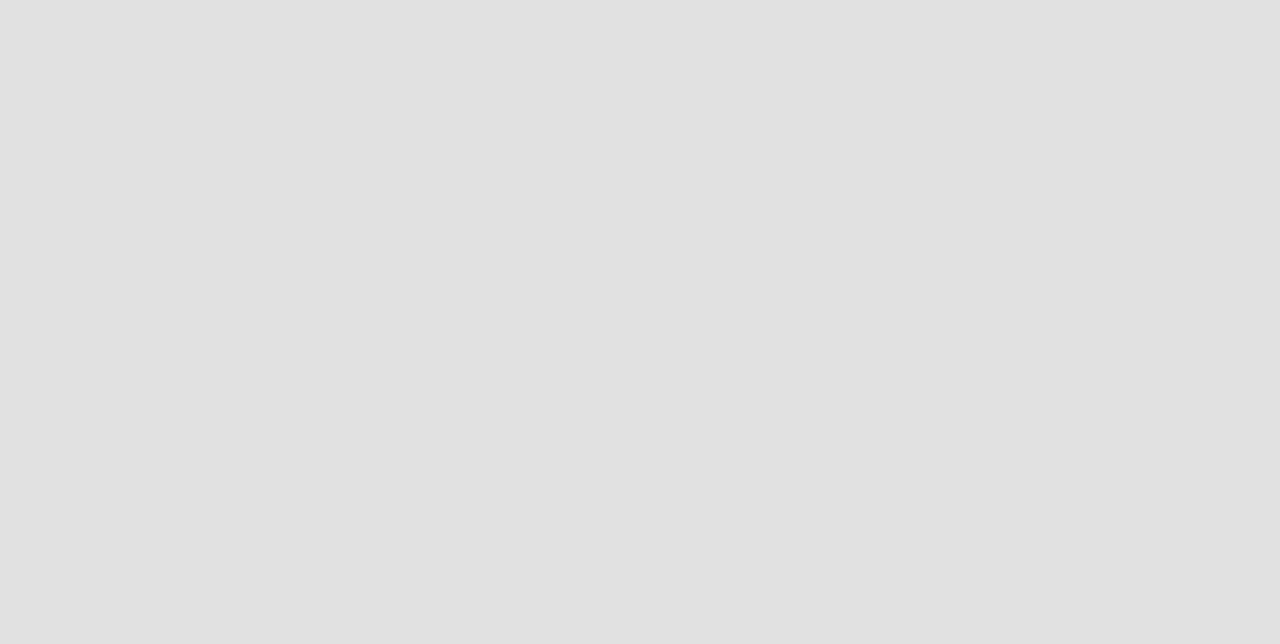
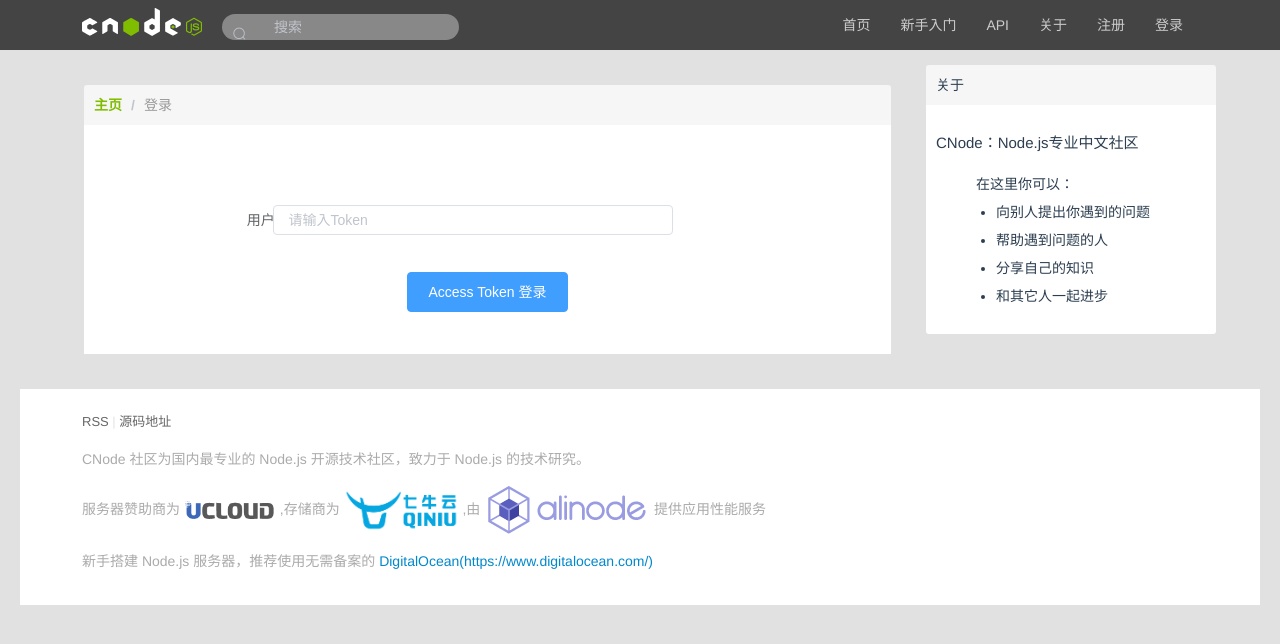
Before and after one commit to guoshengqiu/conde-element-ui, a Vue app in the folder my-cnode/: page /#/sign in a window 1280 px wide. Shown: the top 644 px of the page. Built offline with nearby package versions, Linux system fonts and the light colour scheme.

Commit message:
添加登录，完善路由

```diff
--- a/my-cnode/src/App.vue
+++ b/my-cnode/src/App.vue
@@ -8,6 +8,9 @@
 <script>
 export default {
   name: 'App',
+  created () {
+    this.$store.commit('userInfor', JSON.parse(localStorage.getItem('accesstokenReturn')))
+  },
   mounted () {
     window.addEventListener('scorll', function () {
       console.log('scroll')
--- a/my-cnode/src/components/Header/index.vue
+++ b/my-cnode/src/components/Header/index.vue
@@ -4,16 +4,24 @@
       <router-link class="logo" :to="{path:'/'}">
         <img src="@/assets/cnode.svg" alt="cnode">
       </router-link>
-      <input class="search" @keyup.enter="search" placeholder="请输入" v-model.trim="searchText" type="text">
+      <el-input
+          v-model.trim="searchText"
+          placeholder="搜索"
+          clearable
+          class="search"
+          @keyup.enter="search"
+        >
+          <i slot="prefix" class="el-input__icon el-icon-search"></i>
+        </el-input>
     </div>
     <div class="container-rg">
       <router-link :to="{path:'/'}">首页</router-link>
       <router-link v-if="login" :to="{path: '/more'}">未读消息</router-link>
       <router-link :to="{path: '/more'}">新手入门</router-link>
-      <router-link :to="{path:'/API'}">API</router-link>
+      <router-link :to="{path:'/more'}">API</router-link>
       <router-link :to="{path: '/more'}">关于</router-link>
       <router-link v-if="!login" :to="{path: '/more'}">注册</router-link>
-      <router-link :to="{path:'/signin'}" v-if="!login">登录</router-link>
+      <router-link :to="{path:'/sign'}" v-if="!login">登录</router-link>
       <router-link v-if="login" :to="{path: '/more'}">设置</router-link>
       <a class="container-rg-api" @click="signOut()" v-if="login">退出</a>
     </div>
@@ -112,3 +120,20 @@ export default {
     // }
   }
 </style>
+
+<style>
+  .search .el-input__inner {
+    height: 20px;
+    line-height: 20px;
+    background-color: inherit;
+    border: none;
+    padding-left: 10px;
+  }
+  .search .el-input__suffix {
+    height: 20px;
+    line-height: 20px;
+  }
+  .el-input__icon {
+    line-height: 25px;
+  }
+</style>
--- /dev/null
+++ b/my-cnode/src/components/User/index.vue
@@ -0,0 +1,104 @@
+<template>
+  <div class="user-sidebar">
+    <div class="user-header">
+      <span>个人信息</span>
+    </div>
+    <div class="user-inner">
+      <div>
+        <a href="/" class="user-avatar"><img :src="userDetails.avatar_url" :title="userDetails.loginname"/></a>
+        <span class="user-name">
+          <a href="/">{{userDetails.loginname}}</a>
+        </span>
+        <div class="board">
+          <span>积分：{{userDetails.score}}</span>
+        </div>
+        <div class="signature">
+          <span></span>
+        </div>
+      </div>
+    </div>
+  </div>
+</template>
+
+<script>
+import { getUserDetails } from '@/api'
+
+export default {
+  name: 'User',
+  data () {
+    return {
+      user: '',
+      userDetails: {}
+    }
+  },
+  created () {
+    this.user = JSON.parse(localStorage.getItem('accesstokenReturn'))
+    console.log('用户名：', this.user.loginname)
+    getUserDetails(this.user.loginname).then(({data}) => {
+      this.userDetails = data.data
+      console.log('用户详细数据：', data)
+    })
+  },
+  methods: {
+  }
+}
+</script>
+
+<style lang="scss" scoped>
+  .user-sidebar {
+    text-align: left;
+    .user-header {
+      padding: 10px;
+      line-height: 20px;
+      font-size: 13px;
+      color: #51585c;
+      border-radius: 3px 3px 0 0;
+      background-color: #f6f6f6;
+    }
+    .user-inner {
+      padding: 10px;
+      line-height: 2em;
+      border-radius: 0 0 3px 3px;
+      background-color: #fff;
+      margin-bottom: 20px;
+      .user-avatar {
+        vertical-align: middle;
+        margin-right: 7px;
+        &:hover {
+          margin-right: 7px;
+        }
+        img {
+          width: 48px;
+          height: 48px;
+          border-radius: 3px;
+          max-width: 100%;
+          vertical-align: middle;
+        }
+      }
+      .user-name {
+        font-size: 16px;
+        max-width: 120px;
+        white-space: nowrap;
+        display: inline-block;
+        vertical-align: middle;
+        text-overflow: ellipsis;
+        overflow: hidden;
+        color: #778087;
+        a {
+          font-size: 16px;
+          color: #778087;
+        }
+      }
+      .board {
+        margin-top: 10px;
+        width: 80%;
+      }
+      .signature {
+        font-size: italic;
+        line-height: 2em;
+        font-size: 13px;
+        color: #333;
+      }
+    }
+  }
+</style>
--- a/my-cnode/src/router/index.js
+++ b/my-cnode/src/router/index.js
@@ -25,8 +25,28 @@ export default new Router({
             default: () => import('@/views/datails'),
             rightBar: () => import('@/views/rightBar')
           }
+        },
+        {
+          path: '/sign',
+          name: 'sign',
+          components: {
+            default: () => import('@/views/sign'),
+            rightBar: () => import('@/views/rightBar')
+          }
+        },
+        {
+          path: '/more',
+          name: 'more',
+          components: {
+            default: () => import('@/views/more'),
+            rightBar: () => import('@/views/rightBar')
+          }
         }
       ]
+    },
+    {
+      path: '*',
+      component: () => import('@/views/Main.vue')
     }
   ]
 })
--- /dev/null
+++ b/my-cnode/src/views/more/index.vue
@@ -0,0 +1,30 @@
+<template>
+<div>
+  <router-link class="home" :to="{path: '/'}">返回首页</router-link>
+  <div>
+    <h3>暂未开发</h3>
+  </div>
+</div>
+</template>
+
+<script>
+export default {
+
+}
+</script>
+
+<style lang="scss" scoped>
+  .home{
+    display: inline-block;
+    color: #110000;
+    font-size: 20px;
+    margin: 10px;
+    padding: 10px;
+    &:hover {
+      color:grey;
+    }
+  }
+  h3 {
+    font-size: 30px;
+  }
+</style>
--- a/my-cnode/src/views/rightBar/config.js
+++ b/my-cnode/src/views/rightBar/config.js
@@ -3,5 +3,5 @@ export default {
   pl: ['home', 'API', 'datails', 'more'],
   pubList: ['home', 'API', 'datails', 'more'],
   adList: ['home', 'datails', 'more'],
-  about: ['signin']
+  about: ['sign']
 }
--- a/my-cnode/src/views/rightBar/index.vue
+++ b/my-cnode/src/views/rightBar/index.vue
@@ -3,10 +3,10 @@
     <!-- 公共 用户未登陆 -->
     <div class="item  personal-details" v-if="pl()&&!user">
       <p class="cnode">CNode：Node.js专业中文社区</p>
-      <router-link class= "github-sign" :to="{path:'/signin'}"><span>登录</span></router-link>
+      <router-link class= "github-sign" :to="{path:'/sign'}"><span>登录</span></router-link>
     </div>
     <!-- 公共 用户信息，登录后 -->
-    <!-- <User v-if="pl()&&user"/> -->
+    <User v-if="pl()&&user"/>
     <!-- 发布话题 -->
     <div class="item" v-if="publish()">发布话题</div>
     <!-- ad -->
@@ -32,10 +32,10 @@
 // 右侧栏，根据不同到路由，显示不同到模块
 import { oneOf } from '@/utils'
 import List from './config'
-// import User from '@/components/User'
+import User from '@/components/User'
 
 export default {
-  // components: { User },
+  components: { User },
   data () {
     return {
       isSignIn: false
--- a/my-cnode/src/views/sign/index.vue
+++ b/my-cnode/src/views/sign/index.vue
@@ -1,13 +1,100 @@
 <template>
-
+<div>
+  <el-breadcrumb separator="/" class="breadcrumb-sign">
+    <el-breadcrumb-item :to="{path: '/'}" class="breadcrumb-sign-item">主页</el-breadcrumb-item>
+    <el-breadcrumb-item>登录</el-breadcrumb-item>
+  </el-breadcrumb>
+  <div class="form">
+    <el-form :model="form">
+      <el-form-item label="用户Token">
+        <el-input
+          v-model="form.token"
+          placeholder="请输入Token"
+          clearable
+          class="from-input"
+        ></el-input>
+      </el-form-item>
+      <el-form-item>
+        <el-button type="primary" @click="signIn">Access Token 登录</el-button>
+      </el-form-item>
+    </el-form>
+  </div>
+</div>
 </template>
 
 <script>
+import { postAccessToken } from '@/api'
+
 export default {
-
+  data () {
+    return {
+      form: {
+        token: ''
+      },
+      user: ''
+    }
+  },
+  methods: {
+    signIn () {
+      // 验证用户的accesstoken来获取用户详情，然后把该值存储在Local Storage
+      postAccessToken({ accesstoken: this.form.token }).then((data) => {
+        this.user = data.data
+        this.$store.commit('userInfor', data.data) // commit提交state.userAccesstoken
+        localStorage.setItem('accesstoken', this.form.token) // 把accesstoken保存在浏览器localStorage
+        localStorage.setItem('accesstokenReturn', JSON.stringify(data.data)) // 把验证后的返回值保存在浏览器localStorage
+        console.log('验证后返回数据：', this.user)
+        console.log('保存在Local Storage数据：', JSON.parse(localStorage.getItem('accesstokenReturn')))
+      })
+      // 路由跳转至首页
+      this.$router.push({path: '/'})
+    }
+  }
 }
 </script>
 
 <style>
+  .el-breadcrumb__inner.is-link {
+    color: #80bd01;
+  }
+  .el-breadcrumb__inner.is-link:hover {
+    color: #80bd01;
+    text-decoration: underline;
+  }
+  .el-breadcrumb__item:last-child .el-breadcrumb__inner {
+    color: #999;
+  }
+  .el-breadcrumb__item:last-child .el-breadcrumb__inner:hover {
+    color: #999;
+  }
+  .el-form {
+    margin-top: 65px;
+  }
+  .el-form-item__label {
+    width: 230px;
+  }
+  .el-input__inner {
+    height: 30px;
+    line-height: 30px;
+  }
+  .el-form-item {
+    margin-bottom: 32px;
+  }
+</style>
 
+<style lang="scss" scoped>
+  .breadcrumb-sign {
+    height: 20px;
+    line-height: 20px;
+    padding: 10px 10px;
+    background-color: #f6f6f6;
+    border-radius: 3px 3px 0 0;
+  }
+  .form {
+    padding: 10px;
+    background-color: #fff;
+    .from-input {
+      width: 400px;
+      left: -130px;
+    }
+  }
 </style>
```
